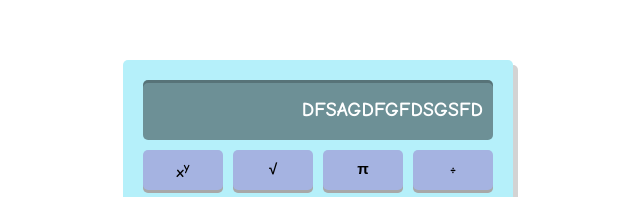
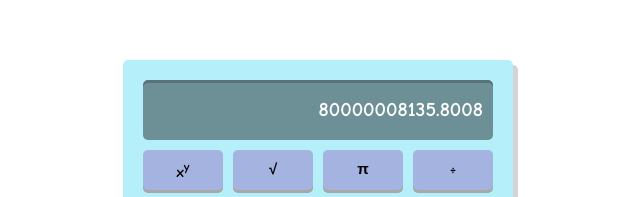
Before and after one commit to cudenvn/html-calculator, a plain HTML site: page index.html in a window 1280 px wide. Shown: the part 140-337 px from the top of the page, 322-962 px from the left. Drawn offline with nearby package versions, Linux system fonts and the light colour scheme.

Commit message:
up to github pages

```diff
--- a/index.html
+++ b/index.html
@@ -9,7 +9,7 @@
 
 <body>
     <div id="calculator">
-        <div id="screen">DFSAGDFGFDSGSFD</div>
+        <div id="screen">80000008135.8008</div>
         <div class="btn">
             <span class="operator">x<sup>y</sup></span>
             <span class="operator">√</span>
```
